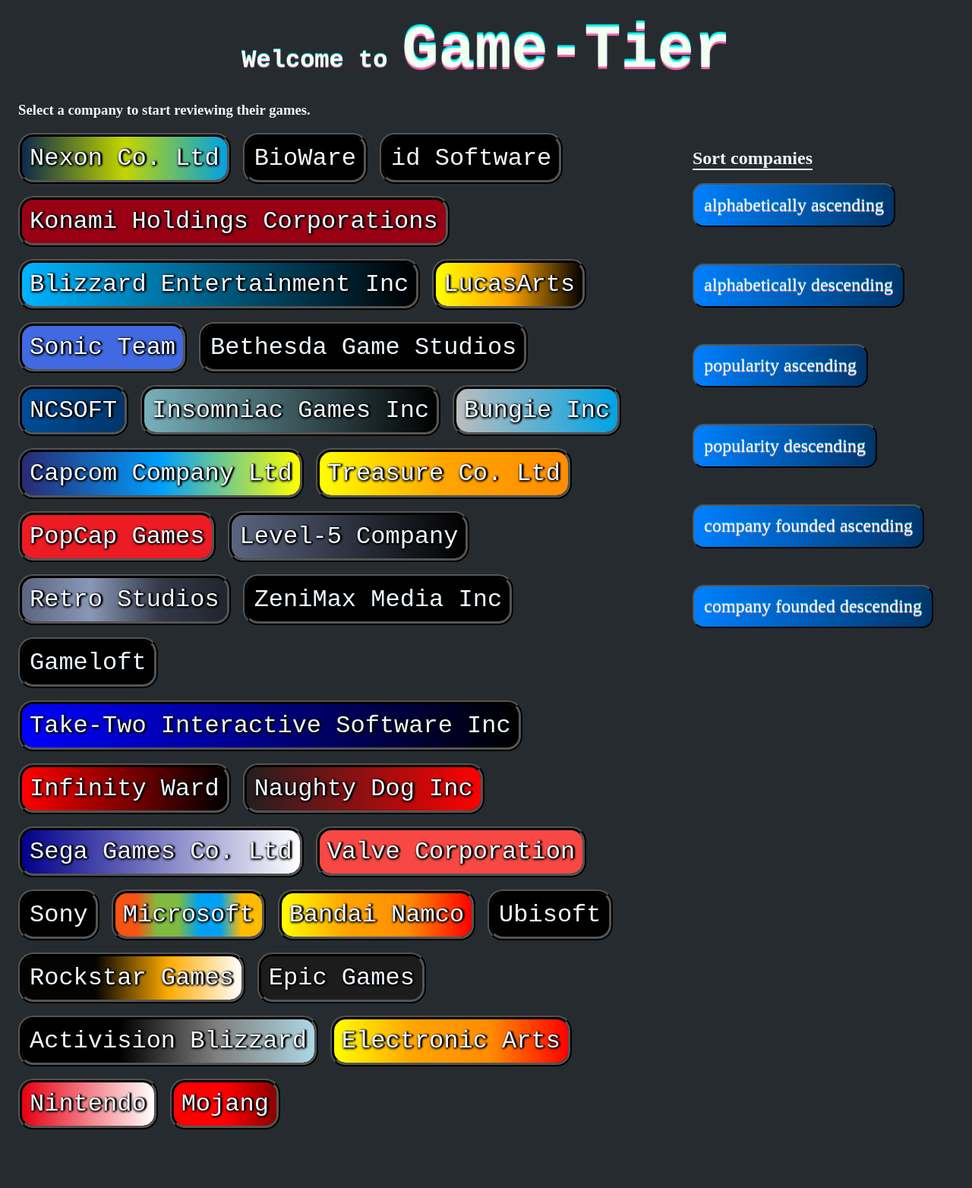
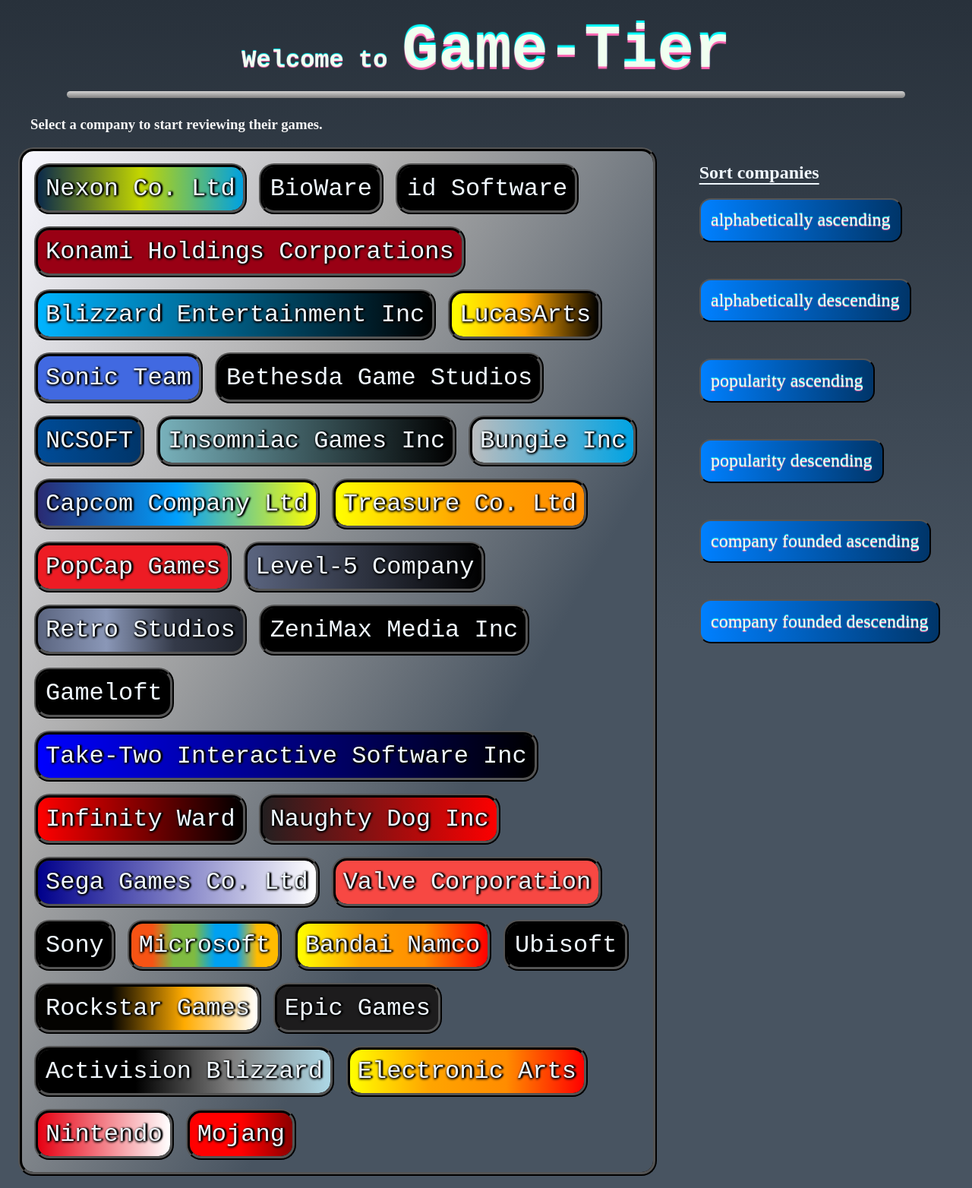
Before and after one commit to nilu-t/game-tier, a Flask app: page / in a window 1280 px wide. Shown: the whole page at 76% size. Before the commit the page ends 1487 px from the top, so only its background shows below. Run offline with Flask 2, Linux system fonts and the light colour scheme.

Commit message:
styled the game companies div.

```diff
--- a/static/stylesheets/game_company.css
+++ b/static/stylesheets/game_company.css
@@ -2,7 +2,10 @@
  * ---------------------------------------------------------------------------------------
  */
 body{
-    background-color: #262b2f;
+    background-color: #485461;
+    background-image: linear-gradient(#28313B, #485461);
+    background-repeat: no-repeat;
+    height:100vh;
 }
 
 h1, h1 b{
@@ -10,6 +13,7 @@ h1, h1 b{
     text-align: center;
     font-family:'Courier New', Courier, monospace;
     text-shadow: 0px 1.2px 1px hotpink, 0px -1.2px 1px aqua;
+    margin-bottom: 0px;
 }
 h1 b{
     text-shadow: 0px 3px 1px hotpink, 0px -3px 1px aqua;
@@ -17,7 +21,7 @@ h1 b{
 }
 h3{
     color: whitesmoke;
-    margin-left: 1rem;
+    margin-left: 2rem;
 }
 a{
     display: inline-block; /* each anchor elements sit next to each other. Margins are respected. */
@@ -34,19 +38,34 @@ a{
     color:aliceblue;
     text-shadow: 0px 1.5px 3px black,1.5px 0px 3px black, 2.5px 0px 2px black; /* multiple text shadow to create a nice black border around text*/
 }
-
+hr{
+    height:9px;
+    background-image: linear-gradient(lightgray, gray);
+    background-repeat: no-repeat;
+    margin-right: 5rem;
+    margin-left: 5rem;
+    margin-bottom: 1.5rem;
+    border-radius: 15px;
+    border:none;
+}
 /* Class and ID selector styles.
  * ---------------------------------------------------------------------------------------
  */
 .home{
     display: flex; /* by default flex direction will already be row.*/
-    height: 100vh;
     width: 100vw;
 }
 .game_companies{
     flex:2;
     white-space: pre-wrap;
     margin-left: 1rem;
+    margin-bottom: 1rem;
+    padding-top:1rem;
+    padding-left: 1rem;
+    background-image: linear-gradient(120deg,ghostwhite,darkgray,#485461, #485461); /* game companies div background gradient colour*/
+    background-repeat: no-repeat;
+    border: 5px ridge black;
+    border-radius: 20px;
 }
 .sort_options{
     flex:1;
@@ -88,8 +107,6 @@ a{
     text-decoration: underline;
     text-underline-position: under; /* increased gap for underline */
 }
-
-
 /**
 * Attribute selectors
 * For each of the companies, creating a gradient background using their logo.
--- a/templates/game_company.html
+++ b/templates/game_company.html
@@ -7,6 +7,7 @@
 
 <body>
     <h1>Welcome to <b>Game-Tier</b></h1>
+    <hr>
     <h3>Select a company to start reviewing their games.</h3>
     <div class="home">
 
```
